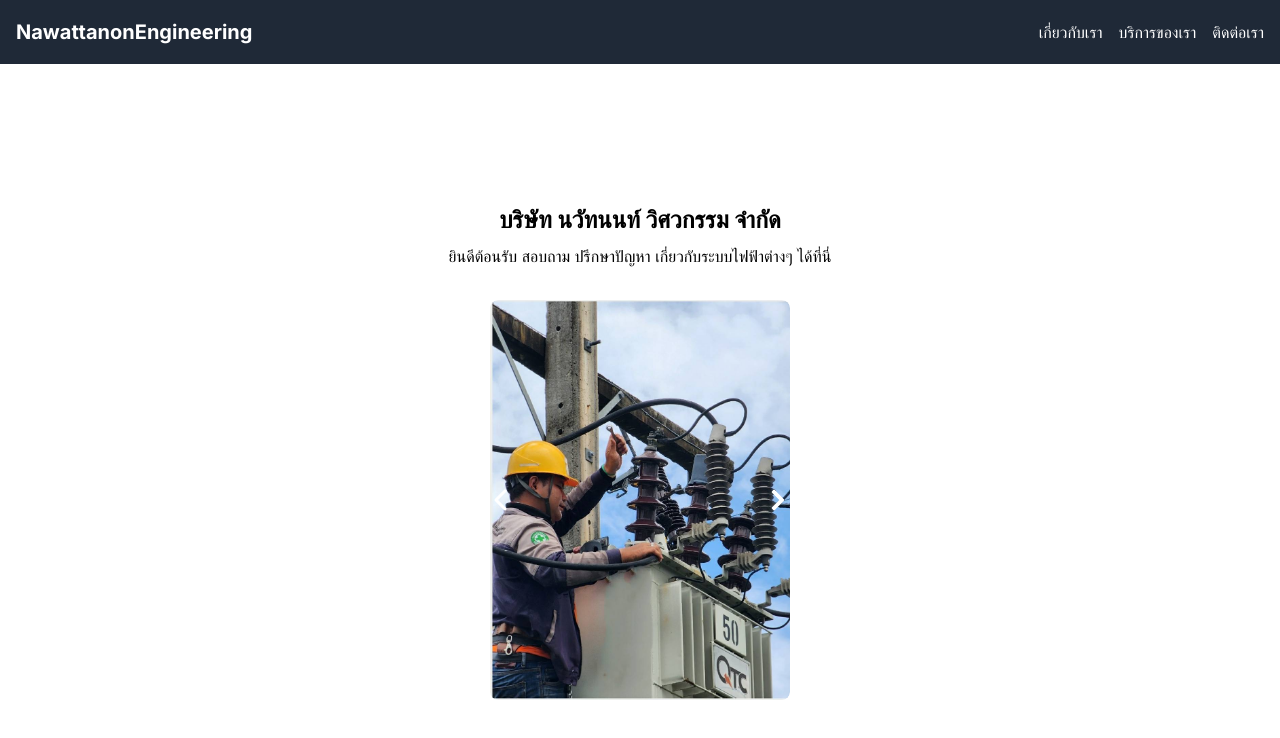
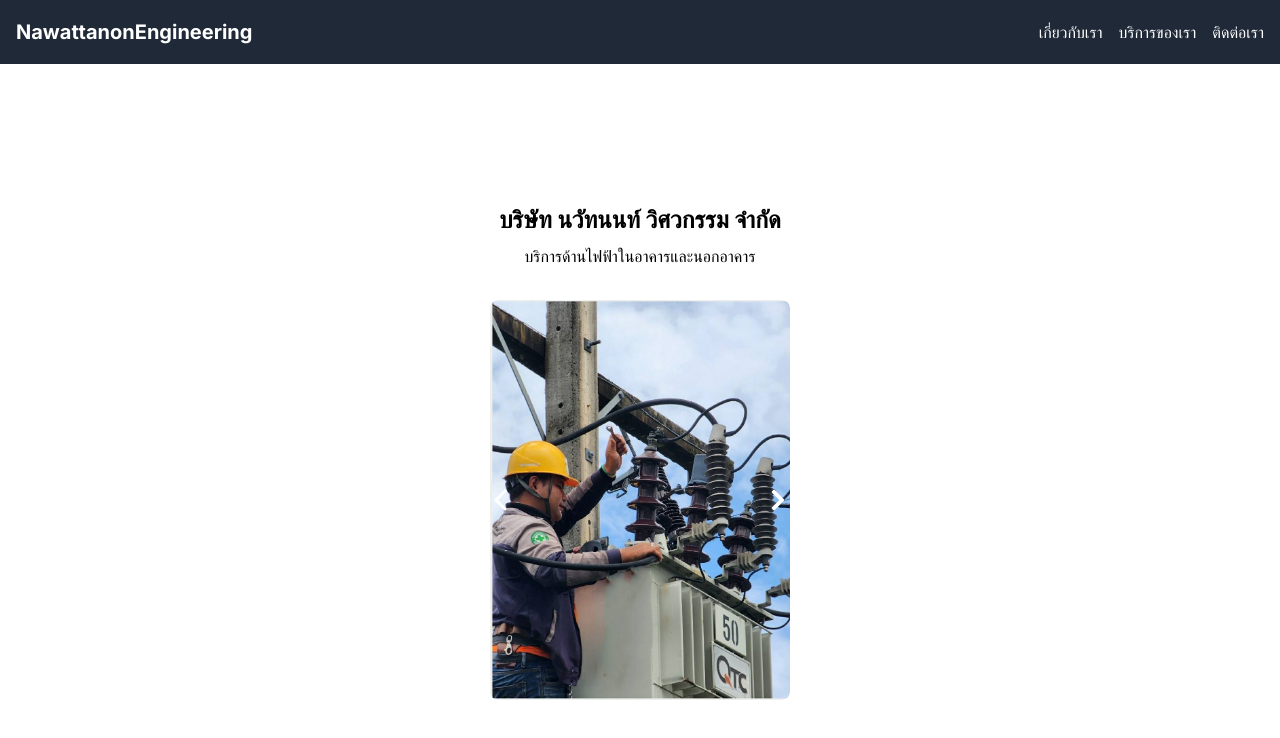
Before and after one commit to nontawit/NawattanonApp, a Next.js app: page / in a window 1280 px wide. Shown: the top 738 px of the page. Built offline with nearby package versions, Linux system fonts and the light colour scheme.

Commit message:
Update page.tsx

```diff
--- a/src/app/page.tsx
+++ b/src/app/page.tsx
@@ -10,7 +10,7 @@ const Home: React.FC = () => {
           บริษัท นวัทนนท์ วิศวกรรม จำกัด
         </p>
         <p className="mt-2">
-          ยินดีต้อนรับ สอบถาม ปรึกษาปัญหา เกี่ยวกับระบบไฟฟ้าต่างๆ ได้ที่นี่
+          บริการด้านไฟฟ้าในอาคารและนอกอาคาร
         </p>
       </div>
       <div className="mt-8">
```
